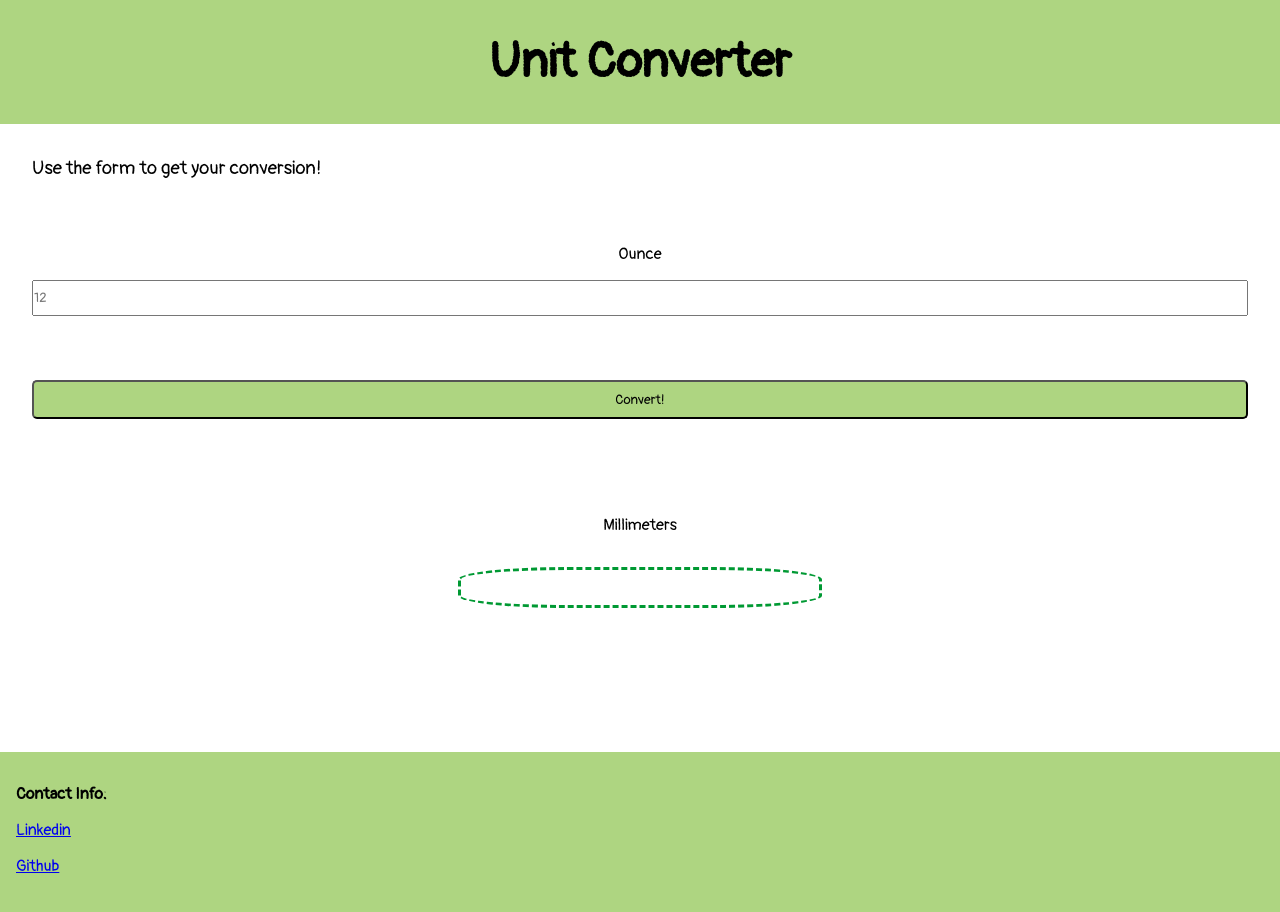
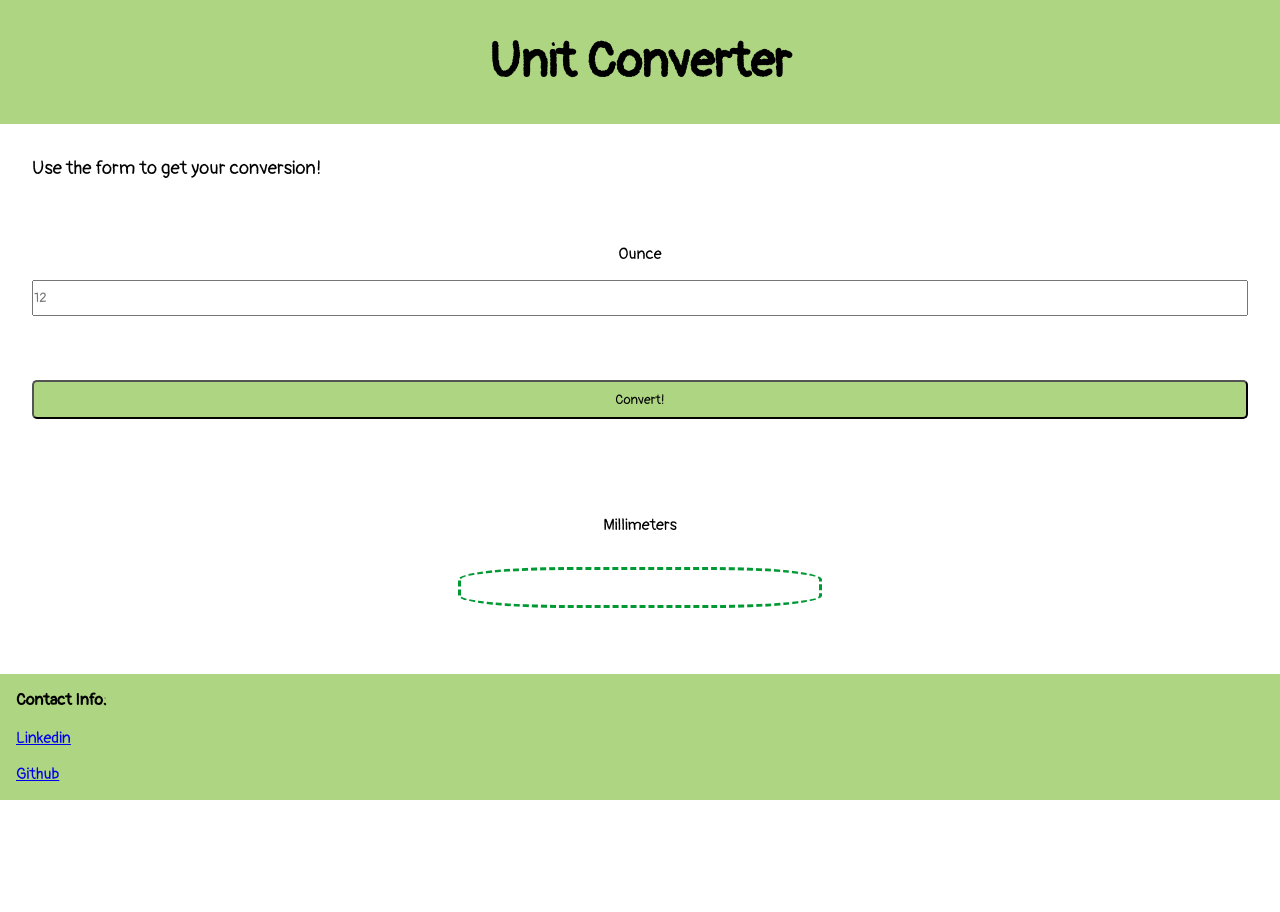
Before and after one commit to jennyq7/unit-converter, a React (Create React App) app: page / in a window 1280 px wide. Shown: the top 912 px of the page. After the commit the page ends 800 px from the top, so only its background shows below. Built offline with nearby package versions, Linux system fonts and the light colour scheme.

Commit message:
fixed footer styling

```diff
--- a/src/App.scss
+++ b/src/App.scss
@@ -12,3 +12,11 @@ body {
   @include setMargin (0, 0, 0, 0);
   font-family: "Pangolin", "Sans Serif";
 }
+
+html {
+  height: 100%;
+}
+
+body {
+  min-height: 100%;
+}
--- a/src/components/Footer/Footer.scss
+++ b/src/components/Footer/Footer.scss
@@ -3,22 +3,24 @@
 @use '../../styles/partials/variables' as *;
 
 .footer {
-    @include setPadding(2rem, 1rem, 2rem, 1rem);
-    @include setMargin(7rem, 0rem, 0rem, 0rem);
+    @include setPadding(1rem, 1rem, 1rem, 1rem);
     display: flex;
     flex-direction: column;
     background-color: $main-color;
-    min-height: 60vh;
+    width: 100%;
+    overflow: hidden;
+    position:absolute;
+    bottom: 0;
+
 
     &__title {
         font-weight: 600;
-        @include setMargin(0, 0, 1rem, 0);
+        @include setMargin(0, 0, 1.1rem, 0);
     }
 
     &__links {
         display: flex;
         flex-direction: column;
-        height:50%;
         gap: 1rem;
     }
 
--- a/src/components/MainSection/MainSection.scss
+++ b/src/components/MainSection/MainSection.scss
@@ -6,6 +6,7 @@
     @include setPadding(1rem, 1rem, 1rem, 1rem);
     display: flex;
     flex-direction: column;
+    @include setMargin(0, 0, 7rem, 0);
 
     @include tablet {
         @include setPadding(2rem, 2rem, 2rem, 2rem);
```
Also changed, not shown: src/components/FirstForm/FirstForm.jsx (deleted, +0 -24 lines), src/components/FirstForm/FirstForm.scss (deleted, +0 -25 lines), src/components/SecondForm/SecondForm.jsx (deleted, +0 -13 lines), src/components/SecondForm/SecondForm.scss (deleted, +0 -24 lines).
